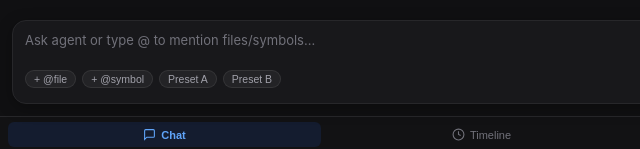
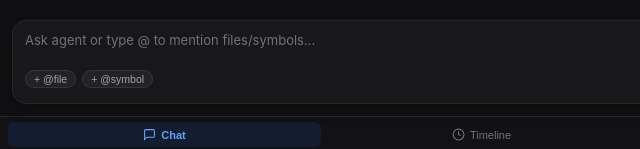
Before and after one commit to madhavgairola/iitb-hackathon, a website: page src/webview/ui/index.html in a window 1280 px wide. Shown: the part 648-797 px from the top of the page, 0-640 px from the left. Drawn offline with Linux system fonts and the light colour scheme.

Commit message:
chore(ui): remove testing presets Preset A/B and setPreset function for clean minimal production UI

```diff
--- a/src/webview/ui/index.html
+++ b/src/webview/ui/index.html
@@ -861,8 +861,6 @@
         <div class="pills-container">
           <button class="pill-chip" id="filePillBtn">+ @file</button>
           <button class="pill-chip" id="symbolPillBtn">+ @symbol</button>
-          <button class="pill-chip" onclick="setPreset('taskA')">Preset A</button>
-          <button class="pill-chip" onclick="setPreset('taskB')">Preset B</button>
         </div>
         <div class="action-buttons">
           <span id="tokenEstimate" class="token-indicator">0 tok</span>
@@ -1022,16 +1020,6 @@
       promptInput.value = '';
       promptInput.style.height = 'auto';
     });
-
-    function setPreset(type) {
-      if (type === 'taskA') {
-        promptInput.value = "@file:src/flask/helpers.py Treat the values 'off' and 'n' as false as well, case-insensitively, and update the docstring to list every value that is treated as false.";
-      } else if (type === 'taskB') {
-        promptInput.value = "Add a new built-in CLI command flask config that prints the loaded application's configuration as JSON, masking the values of any key containing SECRET, PASSWORD, TOKEN or KEY as '***'. It must appear in flask --help, be covered by a test, and be documented alongside the other built-in commands.";
-      }
-      promptInput.dispatchEvent(new Event('input'));
-      promptInput.focus();
-    }
 
     function submitPrompt() {
       const text = promptInput.value.trim();
```
